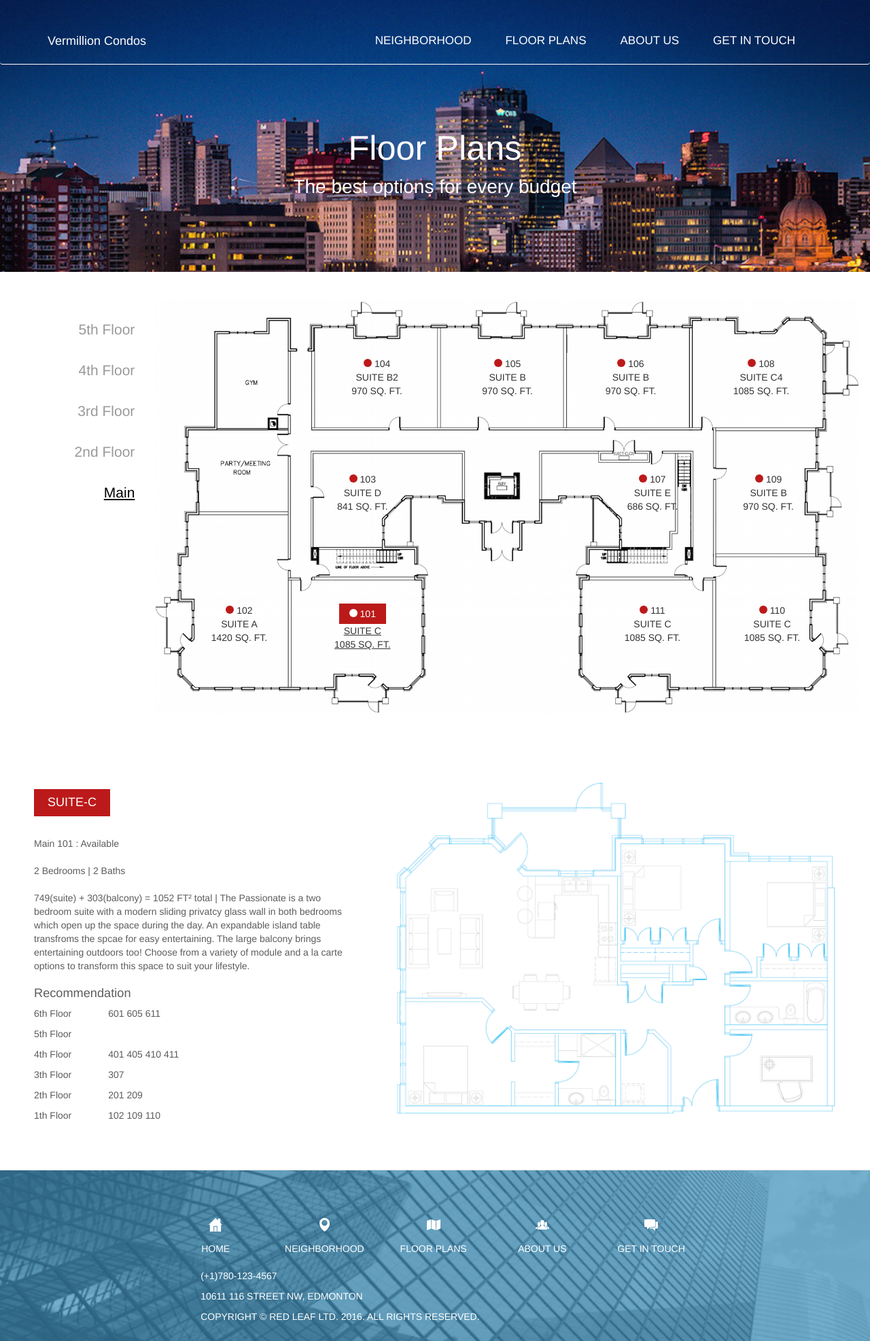
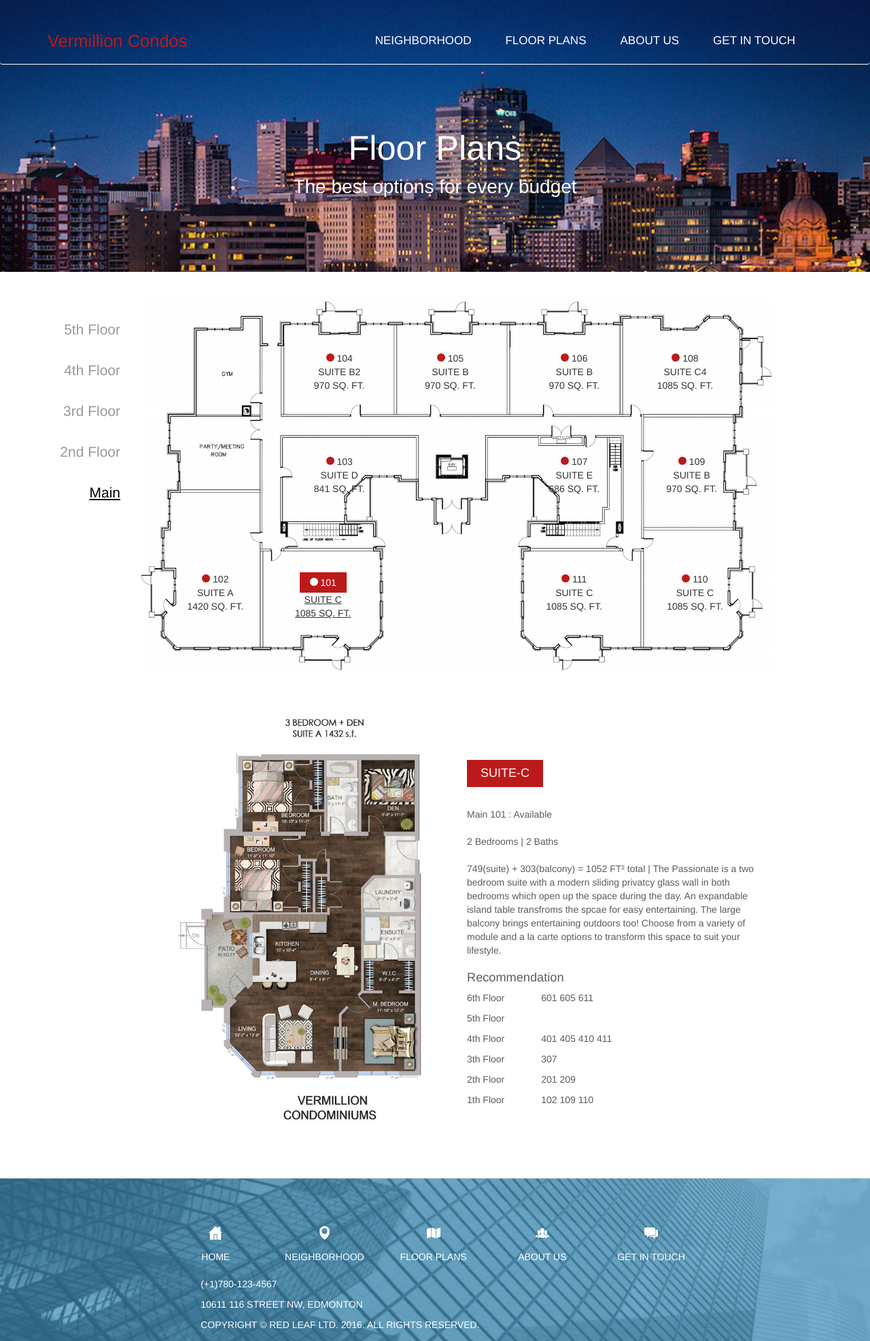
Before and after one commit to leyuan/Vermillion, a PHP site: page /floor-plan.php in a window 1280 px wide. Shown: the top 1973 px of the page at 68% size. Run offline with PHP 8.4, Linux system fonts and the light colour scheme; some libraries are stand-ins or nearby versions.

Commit message:
floor-plan

```diff
--- a/assets/css/vermillion.css
+++ b/assets/css/vermillion.css
@@ -149,12 +150,18 @@ p {
 	background-color: transparent;
 }
 
+.logo {
+	font-size: 1.5em;
+	color: #BC1A1A !important;
+	font-weight: 500;
+}
+
 /** Home Page **/
 
 .home-row {
 	display: block;
 	margin: 0 auto;
-	padding: 60px 0;
+	padding: 40px 0;
 	max-width: 1300px;
 	min-height: 200px;
 }
@@ -510,6 +513,7 @@ section#content1 ul{
 .fp-fp-container {
 	padding-top: 40px;
 	padding-bottom: 40px;
+	padding-right: 10%;
 }
 
 .floor-selector-container {
@@ -579,15 +583,15 @@ section#content1 ul{
 }
 
 .col-two {
-	left: 20%;
+	left: 22%;
 }
 
 .col-three {
-	left: 40%;
+	left: 39%;
 }
 
 .col-four {
-	left: 60%;
+	left: 58%;
 }
 
 .col-five {
@@ -631,14 +635,6 @@ section#content1 ul{
 	text-align: center;
 }
 
-.main-row-one > .col-two {
-	padding-left: 2%;
-}
-
-.main-row-one > .col-four > p {
-	padding-right: 30%;
-}
-
 .main-row-one > .col-five > p {
 	padding-right: 50%;
 }
@@ -663,6 +659,10 @@ section#content1 ul{
 	text-align: center;
 }
 
+.main-row-three .col-two p {
+	padding-right: 25%;
+}
+
 .col-one > p {
 	padding-left: 30%;
 }
@@ -678,12 +678,13 @@ section#content1 ul{
 
 /*Suite Intro Section*/
 .suite-intro-container {
-	padding-top: 60px;
+	padding-right: 10%;
 	padding-bottom: 60px;
 }
 
 .suite-text-container {
-	padding-left: 50px;
+	padding-top: 80px;
+	float: right;
 }
 
 .suite-type {
@@ -726,7 +727,8 @@ section#content1 ul{
 }
 
 .suite-image {
-	width: 90%;
+	float: right;
+	width: 65%;
 }
 
 .loft-image{
--- a/floor-plan.php
+++ b/floor-plan.php
@@ -795,11 +795,8 @@
 				<p class="floor-recommendation">1th Floor <span class="suite-recommendation-number">102 109 110</span></p>
 			</div>
 			<div class="col-md-7">
-				<div id="loft">
-					<img src="assets/images/suite-C2-a.png" class="center suite-image loft-image" />
-				</div>
 				<div>
-					<img src="assets/images/suite-A.png" alt="Suite-A-Image" class="center suite-image" id="suite-image">
+					<img src="assets/images/suite-A.jpg" alt="Suite-A-Image" class="center suite-image" id="suite-image">
 				</div>
 			</div>
 		</div>
@@ -914,19 +911,6 @@
 		//suiteInfo Signature
 		//['img-name','suite-size', 'suite-image', bedroom-bath-room']
 		var suiteInfo = {
-			'Suite A': ['Suite-A', 1420, 'assets/images/suite-A.png'],
-			'Suite B': ['Suite-B', 970, 'assets/images/suite-B.png'],
-			'Suite B1': ['Suite-B1', 970, 'assets/images/suite-B.png'],
-			'Suite B2': ['Suite-B2', 970, 'assets/images/suite-B.png'],
-			'Suite C': ['Suite-C', 1065, 'assets/images/suite-C.png'],
-			'Suite C2' : ['Suite-C2', 1085, 'assets/images/suite-C2-b.png'],
-			'Suite C1': ['Suite-C1', 1065, 'assets/images/suite-C.png'],
-			'Suite C4': ['Suite-C4', 1065, 'assets/images/suite-C.png'],
-			'Suite D': ['Suite-D', 841, 'assets/images/suite-D.png'],
-			'Suite E': ['Suite-E', 686, 'assets/images/suite-E.png']
-		}
-
-/*		var suiteInfo = {
 			'Suite A': ['Suite-A', 1420, 'assets/images/suite-A.jpg'],
 			'Suite B': ['Suite-B', 970, 'assets/images/suite-B.jpg'],
 			'Suite B1': ['Suite-B1', 970, 'assets/images/suite-B.jpg'],
@@ -935,9 +919,9 @@
 			'Suite C2' : ['Suite-C2', 1085, 'assets/images/suite-C2.jpg'],
 			'Suite C1': ['Suite-C1', 1065, 'assets/images/suite-C.jpg'],
 			'Suite C4': ['Suite-C4', 1065, 'assets/images/suite-C.jpg'],
-			'Suite D': ['Suite-D', 841, 'assets/images/suite-D.jpg'],
+			'Suite D': ['Suite-D', 841, 'assets/images/suite-D.png'],
 			'Suite E': ['Suite-E', 686, 'assets/images/suite-E.jpg']
-		}*/
+		}
 	</script>
 	<script src="assets/js/temp.js"></script>
   </html>
--- a/get-in-touch.php
+++ b/get-in-touch.php
@@ -65,7 +65,7 @@
 	                               Chuchu - +1 780-xxx-xxxx
 	                           </p>
 	                           <p>
-	                               E-mail: bpowdercoatings@gmail.com<br>
+	                               E-mail: your-company@gmail.com<br>
 	                               Website: www.vermillioncondos.com
 	                           </p>
 	                           <iframe src="https://www.google.com/maps/embed?pb=!1m18!1m12!1m3!1d3524.253825418655!2d-113.56881072362185!3d53.43799073978277!2m3!1f0!2f0!3f0!3m2!1i1024!2i768!4f13.1!3m3!1m2!1s0x53a01e376cc093d5%3A0x162fd5975a58971f!2s5421+Mcluhan+End+NW%2C+Edmonton%2C+AB+T6R+0P8!5e0!3m2!1sen!2sca!4v1454680050205" width="100%" height="300" frameborder="0" style="border:0" allowfullscreen></iframe>
--- a/navbar.php
+++ b/navbar.php
@@ -7,7 +7,7 @@
 				<span class="icon-bar"></span>
 				<span class="icon-bar"></span>
 			</button>
-			<a class="navbar-brand" href="index.php">Vermillion Condos</a>
+			<a class="navbar-brand logo" href="index.php">Vermillion Condos</a>
 		</div>
 		<div id="navbar" class="navbar-collapse collapse float-right">
 			<ul class="nav navbar-nav">
```
Also changed, not shown: other parts of assets/css/vermillion.css (+15 -18 lines), assets/js/temp.js (+4 -10 lines), index.php (+1 -10 lines), assets/images/suite-A-old.png (renamed from assets/images/suite-A.png), assets/images/suite-A.jpg (added), assets/images/suite-B.jpg (added), assets/images/suite-C.jpg (added), assets/images/suite-C2.jpg (added), assets/images/suite-D.png, assets/images/suite-D1.jpg (added), assets/images/suite-E.jpg (added).
